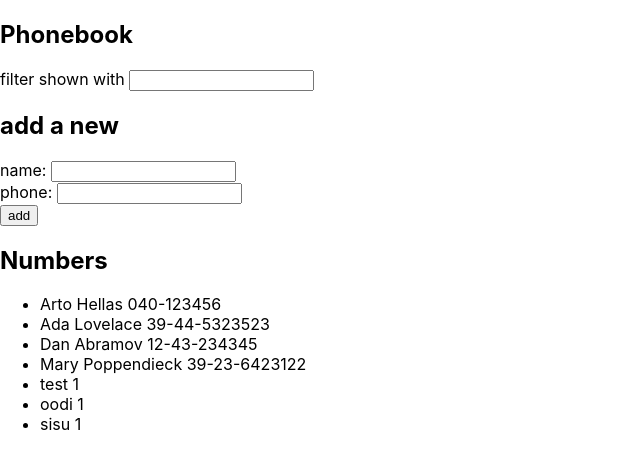
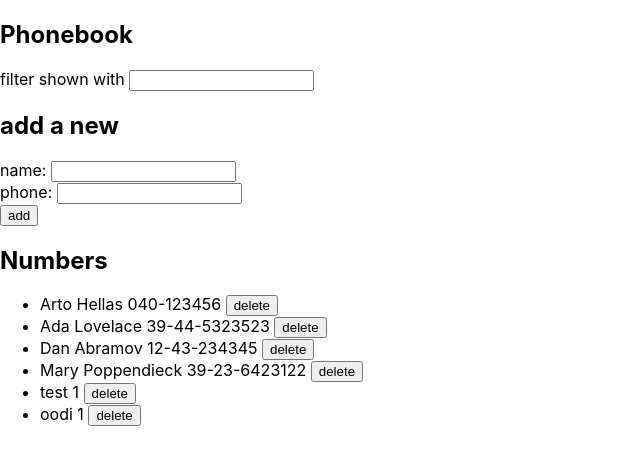
Before and after one commit to LiuFFT/full_stack_2020, a React (Create React App) app in the folder part2/phonebook/: page / in a window 1280 px wide. Shown: the top 468 px of the page, without its empty margins (0-640 px from the left). Built offline with nearby package versions, Linux system fonts and the light colour scheme; data requests are answered from the project's data file.

Commit message:
part2-exercises2.17

```diff
--- a/part2/phonebook/src/App.js
+++ b/part2/phonebook/src/App.js
@@ -36,6 +36,24 @@ const App = () => {
         setNewFilter(event.target.value)
     }
 
+    const handleDeletePerson = (event) => {
+        const pid = event.target.dataset.id
+        // console.log("id:",pid)
+        const id = parseFloat(pid)
+        // console.log(id)
+
+        const person = persons.find(p => p.id===id);
+        // const person =
+
+        console.log("person:", person)
+
+        const result = window.confirm(`Delete ${person.name}?`)
+        if (result){
+            deletePerson(id)
+            alert(`${person.name} is deleted`)
+        }
+    }
+
     const addPerson = (event) => {
         event.preventDefault()
         const personObj = {
@@ -58,6 +76,14 @@ const App = () => {
         }
     }
 
+    const deletePerson = (id) =>{
+        personService
+            .deletePerson(id)
+            .finally(()=>{
+                setPersons(persons.filter(p => p.id !== id))
+            })
+    }
+
 
     return (
         <div>
@@ -66,7 +92,7 @@ const App = () => {
             <h2> add a new</h2>
             <PersonForm newName={newName} handleNameChange={handleNameChange} newNumber={newNumber} handlePhoneChange={handlePhoneChange} addPerson={addPerson}/>
             <h2>Numbers</h2>
-            <Number filterPerson={filterPerson}/>
+            <Number filterPerson={filterPerson} handleDeletePerson={(event)=>handleDeletePerson(event)}/>
         </div>
     )
 }
--- a/part2/phonebook/src/components/Number.js
+++ b/part2/phonebook/src/components/Number.js
@@ -6,7 +6,7 @@ const Number = (prop) => {
         <div>
             <ul>
                 {prop.filterPerson.map(person =>
-                    <Person key={person.name} name={person.name} phone={person.number}/>
+                    <Person key={person.id} id={person.id} name={person.name} phone={person.number} handleDeletePerson={prop.handleDeletePerson}/>
                 )}
             </ul>
         </div>
--- a/part2/phonebook/src/components/Person.js
+++ b/part2/phonebook/src/components/Person.js
@@ -1,8 +1,19 @@
 import React from 'react'
 
-const Person = ({ name, phone}) => {
+const Button = ({ onClick, text ,id}) => (
+    <button onClick={onClick} data-id={id}>
+        {text}
+    </button>
+)
+
+const Person = ({ name, phone, handleDeletePerson, id}) => {
+
+    // console.log("person:",id)
+
     return (
-        <li>{name}  {phone}</li>
+        <div>
+            <li>{name}  {phone} <Button text="delete" onClick={handleDeletePerson} id={id}/></li>
+        </div>
     )
 }
 
--- a/part2/phonebook/src/db.json
+++ b/part2/phonebook/src/db.json
@@ -29,11 +29,6 @@
       "name": "oodi",
       "number": "1",
       "id": 6
-    },
-    {
-      "name": "sisu",
-      "number": "1",
-      "id": 7
     }
   ]
 }
--- a/part2/phonebook/src/services/Persons.js
+++ b/part2/phonebook/src/services/Persons.js
@@ -23,5 +23,12 @@ const getAll = () => {
     })
 }
 
+const deletePerson = (id) => {
+    const request = axios.delete(`${baseUrl}/${id}`)
+    return request.then(response => {
+        return response.data
+    })
+}
+
 // eslint-disable-next-line
-export default {create , update, getAll}
+export default {create , update, getAll, deletePerson}
```
Also changed, not shown: 1 other file (tests, documents, lock files or other folders).
